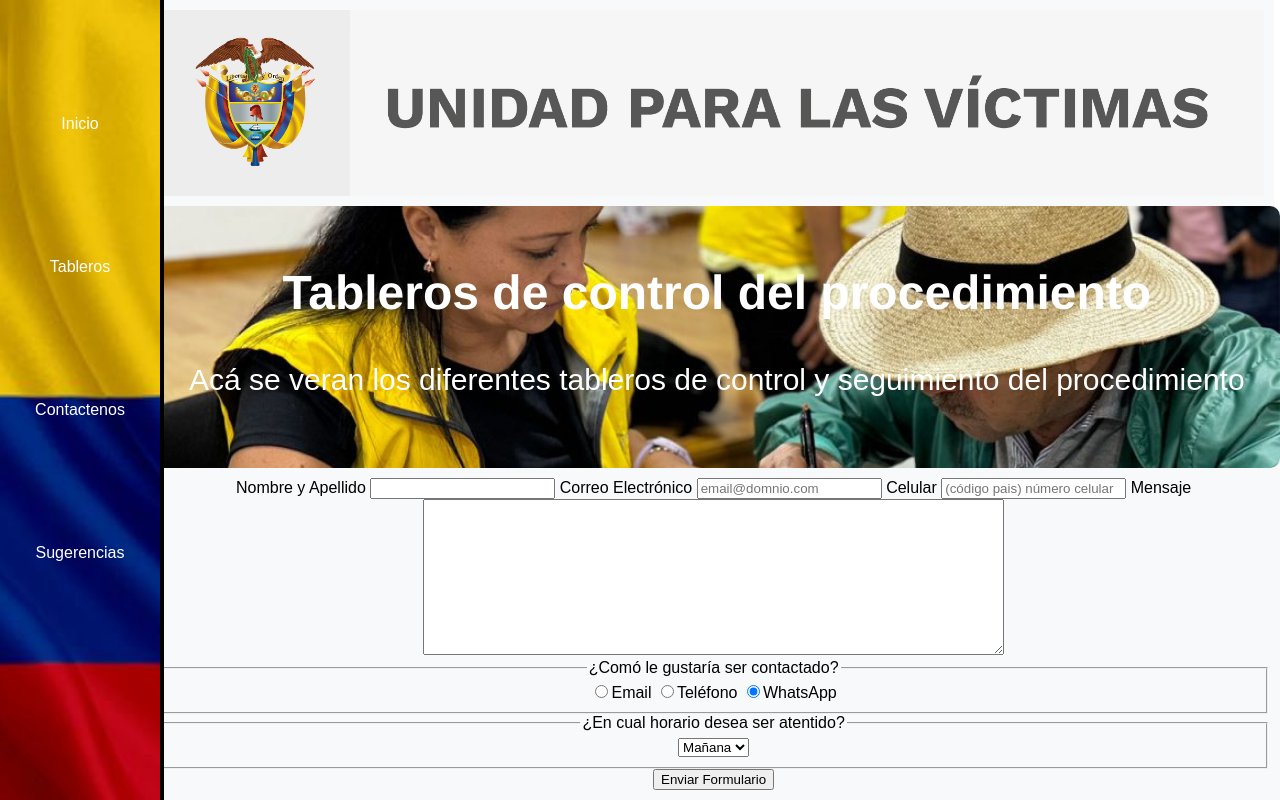
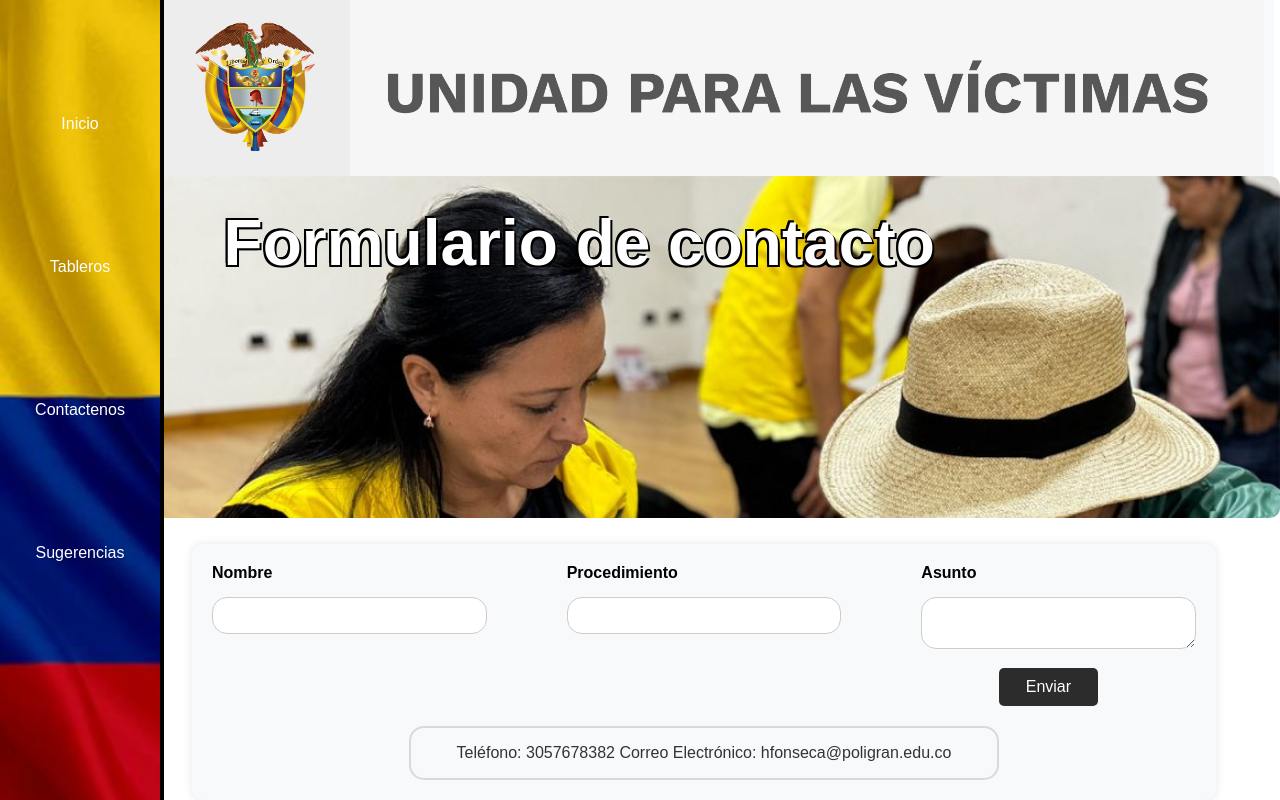
Before and after one commit to HamiltonFon/OPTIMIZACION_INFORMACION_PROCEDIMIENTO, a plain HTML site: page Contactenos.html in a window 1280 px wide. Drawn offline with Linux system fonts and the light colour scheme.

Commit message:
Actualización de HTML y varios estilos de CSS

```diff
--- a/Contactenos.html
+++ b/Contactenos.html
@@ -23,47 +23,28 @@
     </nav>
 
     <section class="contenido">
-        <h1>Tableros de control del procedimiento</h1>
-            <p>Acá se veran los diferentes tableros de control y seguimiento del procedimiento
-            </p>
+        <h1>Formulario de contacto</h1>
     </section>
 
     <form>
-        <label for="nombreApellido">Nombre y Apellido</label>
-        <input type="text" id="nombreApellido" class="inpunt-patron" required>
+        <div class="form-row">
+            <div class="form-group">
+                <label for="nombre">Nombre</label>
+                <input type="text" id="nombre" name="nombre">
+            </div>
+            <div class="form-group">
+                <label for="correo">Procedimiento</label>
+                <input type="text" id="correo" name="correo">
+            </div>
+            <div class="form-group">
+                <label for="mensaje">Asunto</label>
+                <textarea id="mensaje" name="mensaje"></textarea>
+            </div>
+        </div>
+        <button type="submit">Enviar</button>
+        <div class="info-contacto">
+            <p>Teléfono: 3057678382 Correo Electrónico: hfonseca@poligran.edu.co</p>
+        </div>
+    </form>
 
-        <label for="correoElectronico">Correo Electrónico</label>
-        <input type="email" id="correoElectronico" class="inpunt-patron" required placeholder="email@domnio.com">
-
-        <label for="telefono">Celular</label>
-        <input type="tel" id="telefono" class="inpunt-patron" required placeholder="(código pais) número celular">
-
-        <label for="mensaje">Mensaje </label>
-        <textarea name="" id="" cols="70" rows="10" id="mensaje" class="inpunt-patron" required></textarea>
-
-        <fieldset>
-            <legend>¿Comó le gustaría ser contactado?</legend>
-
-            <label for="radio-email"><input type="radio" name="contacto" value="email" id="radio-email">Email</label>
-
-
-            <label for="radio-telefono"><input type="radio" name="contacto" value="email" id="radio-telefono">Teléfono</label>
-
-
-            <label for="radio-whatsapp"><input type="radio" name="contacto" value="email" id="radio-whatsapp" checked>WhatsApp</label>
-
-        </fieldset>
-
-        <fieldset>
-            <legend>¿En cual horario desea ser atentido?</legend>
-            <select>
-                <option>Mañana</option>
-                <option>Tarde</option>
-                <option>Noche</option>
-            </select>
-        </fieldset>
-
-        <input type="submit" value="Enviar Formulario" class="enviar">
-
-    </form>
     </body>
--- a/css/Administrador.css
+++ b/css/Administrador.css
@@ -14,6 +14,7 @@ header {
     display: flex; /* Utiliza Flexbox para alinear los elementos dentro del header */
     align-items: center; /* Alinea verticalmente los elementos en el centro del contenedor */
     width: calc(100% - 12.5%); /* Resta el ancho del menú lateral */
+    height: 22%;
     margin-left: 12%; /* Deja espacio para el menú lateral */
     background-color: #f8f9fa; /* Color de fondo del header */
     padding: 10px; /* Espaciado interno en el header */
@@ -85,7 +86,7 @@ body {
     box-shadow: 0 4px 8px rgba(0, 0, 0, 0.1); /* Sombra suave para darle un efecto de elevación */
     border-radius: 8px; /* Bordes redondeados */
     margin-left: 20%; /* Deja espacio para el menú lateral */
-    transform: translateY(-115%); /* Ajusta el formulario para que quede centrado */
+    transform: translateY(-130%); /* Ajusta el formulario para que quede centrado */
 
 }
 
--- a/css/Contactenos.css
+++ b/css/Contactenos.css
@@ -14,6 +14,7 @@ header {
     display: flex; /* Utiliza Flexbox para alinear los elementos dentro del header */
     align-items: center; /* Alinea verticalmente los elementos en el centro del contenedor */
     width: calc(100% - 12.5%); /* Resta el ancho del menú lateral */
+    height: 22%;
     margin-left: 12%; /* Deja espacio para el menú lateral */
     background-color: #f8f9fa; /* Color de fondo del header */
     padding: 10px; /* Espaciado interno en el header */
@@ -80,23 +81,24 @@ main {
     background-image: url(/img/UPV_Asesoria.jpg); /* Ruta de la imagen de fondo */
     background-size: cover; /* Asegura que la imagen cubra toda la sección */
     background-repeat: no-repeat; /* Evita que la imagen se repita */
-    background-position: center; /* Centra la imagen en la sección */
+    background-position: top; /* Acomoda la imagen en la sección */
     color: white; /* Cambia el color del texto para que sea visible sobre la imagen */
     height: 70%; /* Altura en porcentaje del contenedor padre */
 }
 
 
 .contenido h1 {
-    font-family: 'Franklin Gothic Medium', 'Arial Narrow', Arial, sans-serif; /*cambiar el tipo de letra a usar*/
-    text-align: center;
-    font-size: 3rem; /* Tamaño de fuente de 3 rem (aproximadamente 48px dependiendo de la configuración de la fuente base) */
+    font-family: Arial, Helvetica, sans-serif; /*cambiar el tipo de letra a usar*/
+    text-align:left;
+    font-size: 4rem; /* Tamaño de fuente de 3 rem (aproximadamente 48px dependiendo de la configuración de la fuente base) */
+    margin-top: 10px;
     margin-bottom: 20px; /* Añade un espacio de 20px debajo del título */
-}
-
-.contenido p {
-    line-height: 2; /*Agregar espacio entre las lienas de texto*/
-    font-size: 30px; /* Tamaño de fuente de 1.2 rem (aproximadamente 19px, según la configuración de la fuente base) */
-    text-align:center;
+    margin-left: 50px;
+    text-shadow:
+    -2px -2px 0 #000,
+    -2px -2px 0 #000,
+    -2px  2px 0 #000,
+     2px  2px 0 #000; /* Sombra para crear el borde negro */
 }
 
 /*SECCION DE CODIGO PARA LOS BOTONES*/
@@ -107,36 +109,63 @@ footer {
     margin-left: 11.5%; /* Mueve el contenido hacia la derecha para dejar espacio para el menú lateral */
 }
 
-form{
-    background-color: #f8f9fa; /* Color de fondo del footer */
-    padding: 10px; /* Espaciado interno en el footer */
-    text-align: center; /* Centra el contenido dentro del footer */
-    margin-left: 11.5%; /* Mueve el contenido hacia la derecha para dejar espacio para el menú lateral */
+form {
+    background-color: #f8f9fa; /* Color de fondo del formulario */
+    padding: 20px; /* Espaciado interno en el formulario */
+    text-align: left; /* Alinea el contenido del formulario a la izquierda */
+    margin-left: 15%; /* Mueve el contenido hacia la derecha para dejar espacio para el menú lateral */
+    margin-right: 5%; /* Mueve el contenido hacia la izquierda para dejar espacio para el menú lateral */
+    margin-top: 2%; /* Mueve el contenido hacia abajo, para dejar un espacio para el formulario */
+    border-radius: 10px; /* Bordes redondeados */
+    box-shadow: 0 0 10px rgba(0, 0, 0, 0.1); /* Añade una sombra para darle profundidad */
 }
 
-.botones {
-    display: flex; /* Utiliza Flexbox para colocar los botones en fila horizontal */
-    justify-content: center; /* Centra los botones horizontalmente */
-    gap: 40px; /* Añade un espacio de 40px entre cada botón */
-    padding: 10px; /* Añade un relleno de 40px alrededor del contenido */
-    background-color: rgba(0, 0, 0, 0.5); /* Fondo negro con 50% de opacidad, permitiendo ver parcialmente la imagen de fondo */
-    border-radius: 10px; /* Bordes redondeados de 10px en el contenido */
+.form-row {
+    display: flex; /* Utiliza Flexbox para organizar los elementos en una fila */
+    gap: 80px; /* Espacio entre los elementos de la fila */
 }
 
-button {
-    padding: 10px 30px; /* Espacio interior de 15px arriba/abajo y 30px a los lados */
-    border: none; /* Elimina el borde predeterminado de los botones */
-    border-radius: 70px; /* Bordes redondeados pronunciados, de 70px */
-    font-size: 20px; /* Tamaño de fuente de 20px */
-    cursor: pointer; /* Cambia el cursor a una mano al pasar sobre el botón, indicando que es interactivo */
+.form-group {
+    flex: 1; /* Cada grupo de formulario ocupará el mismo espacio */
+    margin-bottom: 15px; /* Espacio debajo de cada grupo de formulario */
 }
 
-button.usuario {
-    background-color: #dddddd; /* Fondo gris claro */
-    color: #333; /* Texto en gris oscuro */
+.form-group label {
+    display: block; /* Hace que las etiquetas se comporten como bloques */
+    margin-bottom: 15px; /* Espacio debajo de las etiquetas */
+    font-weight: bold; /* Hace que las etiquetas sean negritas */
 }
 
-button.admin {
-    background-color: #dddddd; /* Fondo gris claro */
-    color: #333; /* Texto en gris oscuro */
+.form-group input[type="text"], .form-group textarea {
+    width: 100%; /* Los campos ocupan todo el ancho del formulario */
+    padding: 10px; /* Espaciado interno en los campos */
+    border: 1px solid #ccc; /* Borde gris claro */
+    border-radius: 15px; /* Bordes redondeados */
+    box-sizing: border-box; /* Incluye el padding en el ancho total */
 }
+
+form button {
+    width: 10%; /* El botón ocupa todo el ancho del formulario */
+    padding: 10px; /* Espaciado interno en el botón */
+    margin-left: 80%;
+    background-color: #2c2c2c; /* Color de fondo azul */
+    color: white; /* Color del texto en blanco */
+    border: none; /* Sin borde */
+    border-radius: 5px; /* Bordes redondeados */
+    cursor: pointer; /* Cambia el cursor a una mano al pasar sobre el botón */
+    font-size: 16px; /* Tamaño de fuente */
+}
+
+form button:hover {
+    background-color: #0056b3; /* Color de fondo azul oscuro al pasar el ratón */
+}
+
+.info-contacto {
+    margin-top: 20px; /* Espacio encima de la información de contacto */
+    margin-left: 20%;
+    margin-right: 20%;
+    border: 2px solid #d9d9d9;
+    border-radius: 15px; /* Bordes redondeados */
+    text-align: center; /* Centra el texto de la información de contacto */
+    color: #333; /* Color del texto */
+}
--- a/css/Home.css
+++ b/css/Home.css
@@ -14,6 +14,7 @@ header {
     display: flex; /* Utiliza Flexbox para alinear los elementos dentro del header */
     align-items: center; /* Alinea verticalmente los elementos en el centro del contenedor */
     width: calc(100% - 12.5%); /* Resta el ancho del menú lateral */
+    height: 22%;
     margin-left: 12%; /* Deja espacio para el menú lateral */
     background-color: #f8f9fa; /* Color de fondo del header */
     padding: 10px; /* Espaciado interno en el header */
--- a/css/Tableros.css
+++ b/css/Tableros.css
@@ -15,6 +15,7 @@ header {
     align-items: center; /* Alinea verticalmente los elementos en el centro del contenedor */
     width: calc(100% - 12.5%); /* Resta el ancho del menú lateral */
     margin-left: 12%; /* Deja espacio para el menú lateral */
+    height: 22%;
     background-color: #f8f9fa; /* Color de fondo del header */
     padding: 10px; /* Espaciado interno en el header */
     box-sizing: border-box; /* Incluye el padding en el ancho total del header */
@@ -87,11 +88,17 @@ main {
 
 
 .contenido h1 {
-    color: black;
-    font-family: 'Franklin Gothic Medium', 'Arial Narrow', Arial, sans-serif; /*cambiar el tipo de letra a usar*/
-    text-align: center;
-    font-size: 3rem; /* Tamaño de fuente de 3 rem (aproximadamente 48px dependiendo de la configuración de la fuente base) */
+    font-family: Arial, Helvetica, sans-serif; /*cambiar el tipo de letra a usar*/
+    text-align:left;
+    font-size: 4rem; /* Tamaño de fuente de 3 rem (aproximadamente 48px dependiendo de la configuración de la fuente base) */
+    margin-top: 10px;
     margin-bottom: 20px; /* Añade un espacio de 20px debajo del título */
+    margin-left: 50px;
+    text-shadow:
+    -2px -2px 0 #000,
+    -2px -2px 0 #000,
+    -2px  2px 0 #000,
+     2px  2px 0 #000; /* Sombra para crear el borde negro */
 }
 
 .contenido p {
--- a/css/Usuario.css
+++ b/css/Usuario.css
@@ -14,6 +14,7 @@ header {
     display: flex; /* Utiliza Flexbox para alinear los elementos dentro del header */
     align-items: center; /* Alinea verticalmente los elementos en el centro del contenedor */
     width: calc(100% - 12.5%); /* Resta el ancho del menú lateral */
+    height: 22%;
     margin-left: 12%; /* Deja espacio para el menú lateral */
     background-color: #f8f9fa; /* Color de fondo del header */
     padding: 10px; /* Espaciado interno en el header */
```
Also changed, not shown: Administrador.html (+8 -8 lines), Home.html (+26 -9 lines), Tableros.html (+1 -10 lines), Usuario.html (+7 -9 lines).
